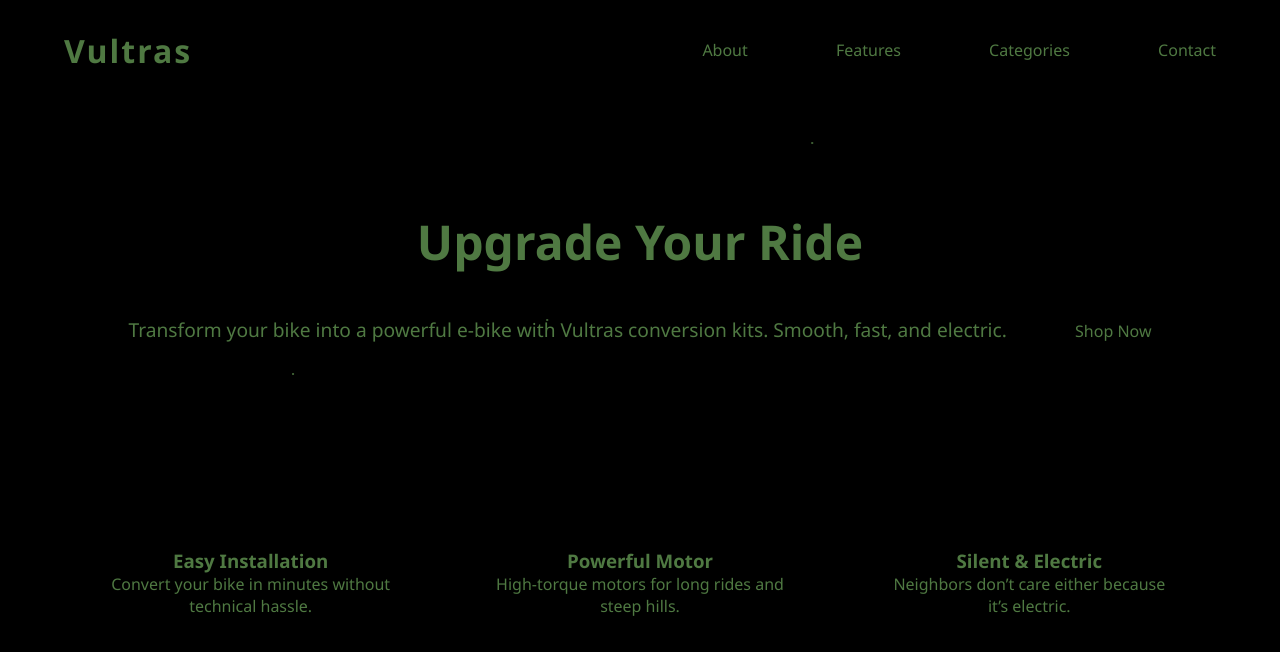
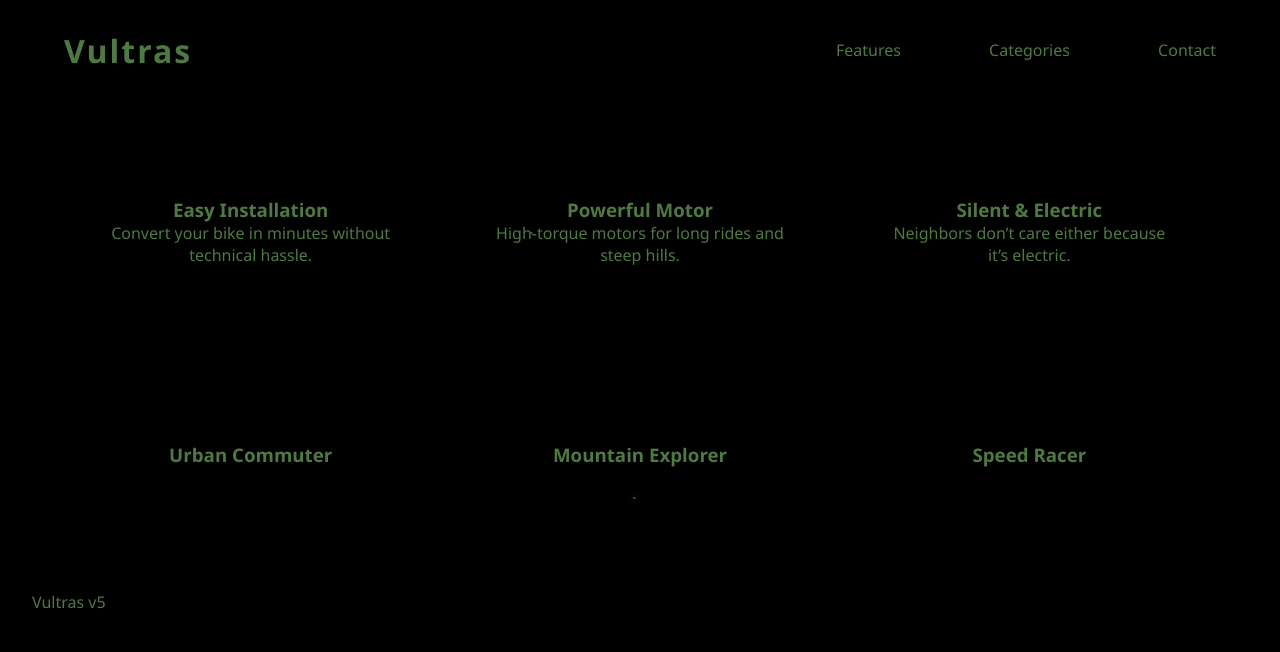
Before and after one commit to Camey196/Vultraz, a plain HTML site: page Index.html in a window 1280 px wide. Drawn offline with Linux system fonts and the light colour scheme.

Commit message:
Update Index.html

```diff
--- a/Index.html
+++ b/Index.html
@@ -3,7 +3,7 @@
 <head>
 <meta charset="UTF-8">
 <meta name="viewport" content="width=device-width, initial-scale=1.0">
-<title>Vultras v4 - E-Bike Conversion Kits</title>
+<title>Vultras v5 - E-Bike Conversion Kits</title>
 <style>
 /* Reset & basics */
 * { margin:0; padding:0; box-sizing:border-box; }
@@ -14,19 +14,17 @@ body, html { width:100%; height:100%; font-family:'Segoe UI',sans-serif; overflo
 .star { position:absolute; border-radius:50%; background:#4F7942; animation:twinkle 2s infinite; }
 @keyframes twinkle { 0%,100%{opacity:0.3; transform:scale(1);} 50%{opacity:1; transform:scale(1.5);} }
 
-/* Moving stars */
+/* Moving stars with trail */
 .moving-star {
-    position:absolute; width:2px; height:2px; background:#4F7942;
-    border-radius:50%; animation:moveStar linear infinite;
+    position:absolute; width:2px; height:2px; background:#4F7942; border-radius:50%;
+    box-shadow: 0 0 6px #4F7942; /* small trail effect */
+    animation-name:moveStar;
+    animation-timing-function: linear;
 }
 @keyframes moveStar {
     0% { transform: translateX(-50px); }
     100% { transform: translateX(110vw); }
 }
-
-/* Scroll animations */
-.scroll-animate { opacity:0; transform:translateY(40px); transition: all 1s ease-out; }
-.scroll-animate.active { opacity:1; transform:translateY(0); }
 
 /* Button-style UI */
 .button-style {
@@ -44,11 +42,6 @@ header { display:flex; justify-content:space-between; align-items:center; paddin
 header h1 { font-size:2rem; letter-spacing:2px; }
 nav a { margin-left:20px; }
 
-/* Hero */
-.hero { text-align:center; padding:4rem 2rem; margin-bottom:2rem; }
-.hero h2 { font-size:3rem; margin-bottom:1rem; }
-.hero p { font-size:1.2rem; margin-bottom:2rem; }
-
 /* Features */
 .features { display:flex; flex-wrap:wrap; justify-content:space-around; gap:2rem; }
 .feature-card { flex:1 1 300px; padding:2rem; text-align:center; }
@@ -59,6 +52,7 @@ nav a { margin-left:20px; }
 
 /* Footer */
 footer { text-align:center; padding:1rem; margin-top:3rem; }
+
 </style>
 </head>
 <body>
@@ -68,18 +62,11 @@ footer { text-align:center; padding:1rem; margin-top:3rem; }
 <header class="scroll-animate">
     <h1 class="button-style">Vultras</h1>
     <nav>
-        <a class="button-style scroll-animate" href="#about">About</a>
         <a class="button-style scroll-animate" href="#features">Features</a>
         <a class="button-style scroll-animate" href="#categories">Categories</a>
         <a class="button-style scroll-animate" href="#contact">Contact</a>
     </nav>
 </header>
-
-<section class="hero scroll-animate" id="about">
-    <h2 class="button-style">Upgrade Your Ride</h2>
-    <p class="button-style">Transform your bike into a powerful e-bike with Vultras conversion kits. Smooth, fast, and electric.</p>
-    <a class="button-style" href="#features">Shop Now</a>
-</section>
 
 <section class="container features" id="features">
     <div class="feature-card scroll-animate button-style">
@@ -99,26 +86,23 @@ footer { text-align:center; padding:1rem; margin-top:3rem; }
 <section class="container categories" id="categories">
     <div class="category button-style scroll-animate">
         <h3>Urban Commuter</h3>
-        <p>Perfect for city streets and short trips.</p>
     </div>
     <div class="category button-style scroll-animate">
         <h3>Mountain Explorer</h3>
-        <p>Conquer trails with ease and power.</p>
     </div>
     <div class="category button-style scroll-animate">
         <h3>Speed Racer</h3>
-        <p>For thrill seekers and fast-paced rides.</p>
     </div>
 </section>
 
 <footer class="scroll-animate button-style" id="contact">
-    <p>Vultras v4</p>
+    <p>Vultras v5</p>
 </footer>
 
 <script>
 // Static stars
 const stars = document.getElementById('stars');
-const totalStars = 150;
+const totalStars = 50;
 for(let i=0;i<totalStars;i++){
     let star = document.createElement('div');
     star.classList.add('star');
@@ -129,16 +113,16 @@ for(let i=0;i<totalStars;i++){
     stars.appendChild(star);
 }
 
-// Moving stars occasionally
+// Moving stars at random intervals
 function createMovingStar() {
     const star = document.createElement('div');
     star.classList.add('moving-star');
     star.style.top = Math.random()*window.innerHeight + 'px';
-    star.style.animationDuration = (3 + Math.random()*4) + 's';
+    star.style.animationDuration = (4 + Math.random()*3) + 's';
     document.body.appendChild(star);
-    setTimeout(()=>star.remove(), 7000);
+    setTimeout(()=>star.remove(), 8000); // remove after animation
 }
-setInterval(createMovingStar, 1500);
+setInterval(()=>{ createMovingStar(); createMovingStar(); }, 3000); // 2 moving stars every 3s
 
 // Scroll animations
 const scrollElements = document.querySelectorAll('.scroll-animate');
```
